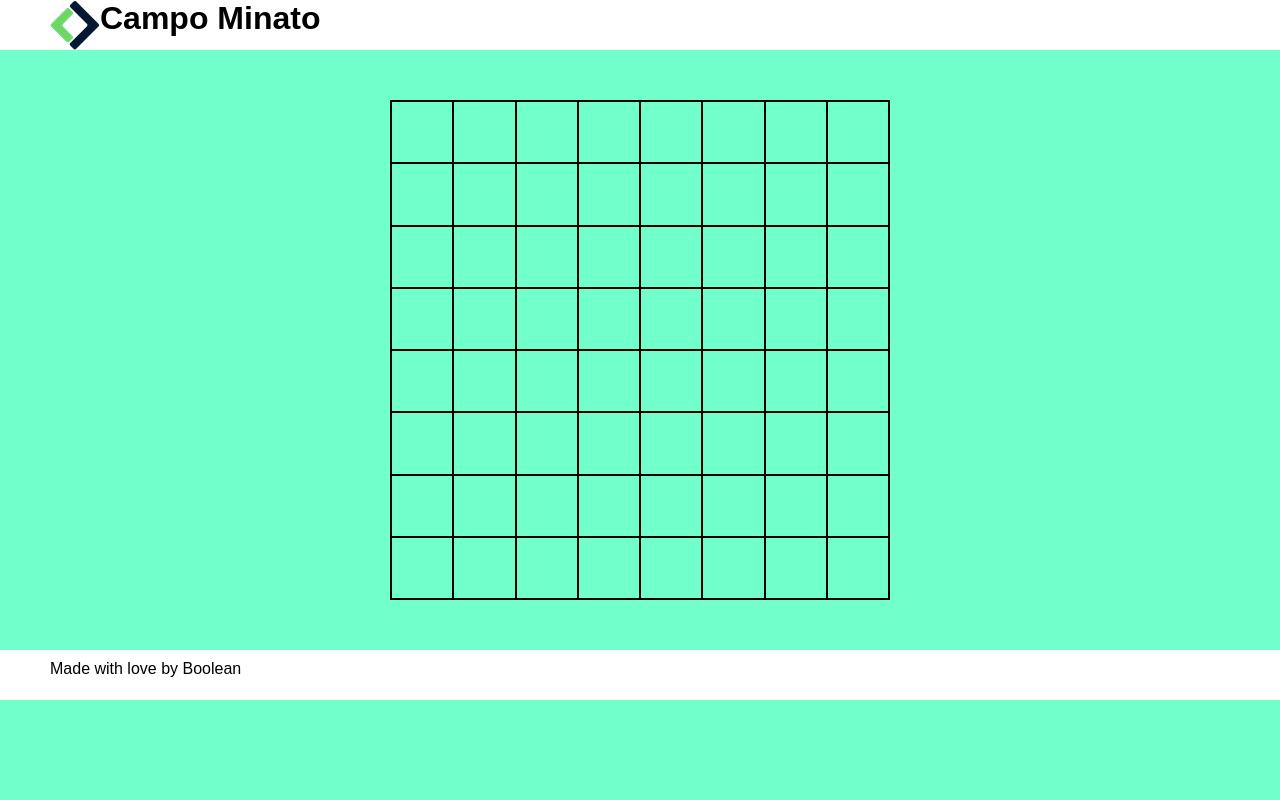
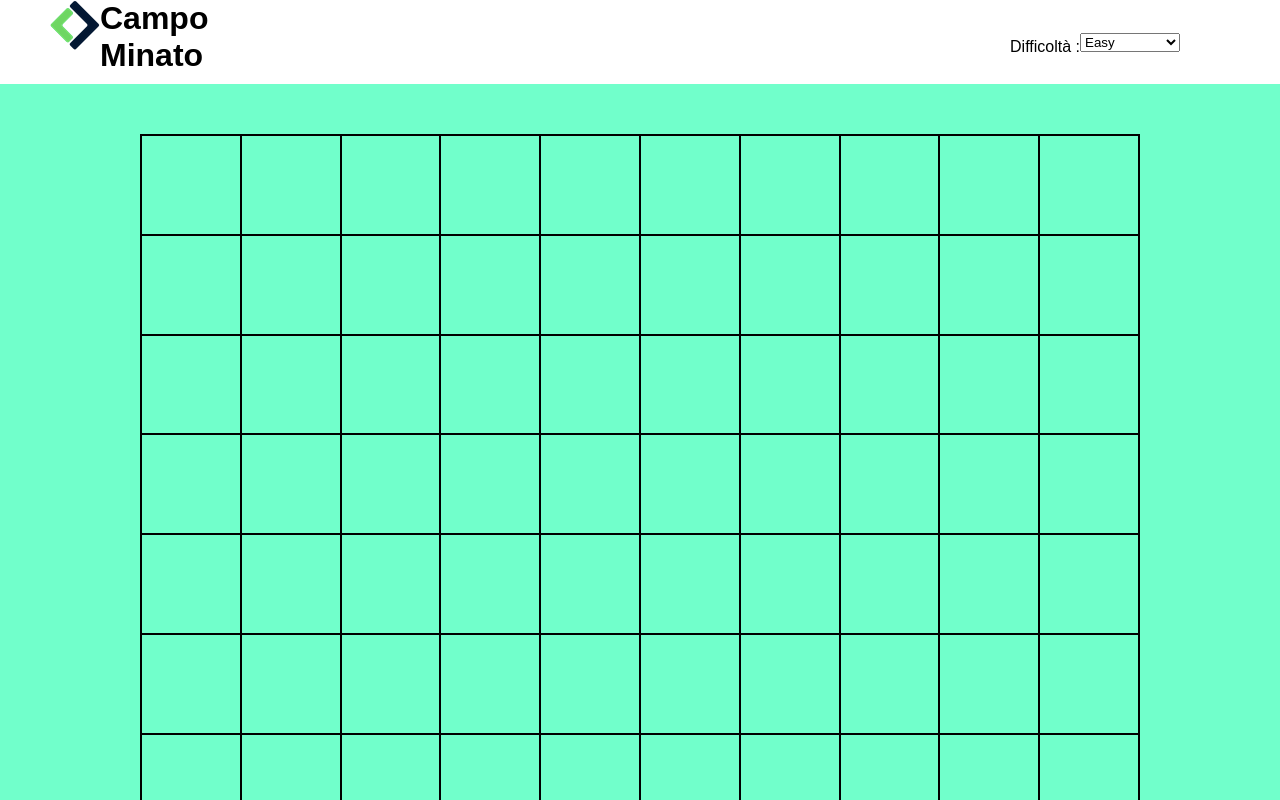
Before and after one commit to katiemathis/js-campominato-grid, a plain HTML site: page index.html in a window 1280 px wide. Shown: the top 800 px of the page. Drawn offline with Linux system fonts and the light colour scheme.

Commit message:
starting to set up difficulty levels

```diff
--- a/index.html
+++ b/index.html
@@ -15,22 +15,17 @@
             <img src="img/Logo.png" alt="Boolean Logo">
             <h1>Campo Minato</h1>
         </div>
+        <div id="dropdown">
+        <p>Difficoltà :  </p>
+        <select name="Difficoltà" id="difficulty">
+            <option value="Easy">Easy</option>
+            <option value="Hard">Hard</option>
+            <option value="Crazy">Crazy</option>
+          </select>
+        </div>
     </header>
 
-    <div id="grid" class="container">
-
-        <!--
-        <div class="square"></div>
-        <div class="square"></div>
-        <div class="square"></div>
-        <div class="square"></div>
-        <div class="square"></div>
-        <div class="square"></div>
-        <div class="square"></div>
-        <div class="square"></div>
-        -->
-
-
+    <div id="easy-grid" class="container">
 
     </div>
 
--- a/main.js
+++ b/main.js
@@ -1,4 +1,8 @@
-const gridElement = document.getElementById('grid');
+
+
+
+
+const gridElement = document.getElementById('easy-grid');
 
 const createGridElement = () => {
     const node = document.createElement('div');
@@ -6,24 +10,25 @@ const createGridElement = () => {
     return node;
 }
 
+let number = document.getElementsByClassName('square').innerHTML
 
-for (let i = 1; i<=64; i++) {
+
+
+
+
+for (let i = 1; i<=100; i++) {
 
     const node = createGridElement();
 
-    //gridElement.innerHTML += `<div class="square"></div>`;
+    number += '<p>'+ i +'</p>';
+
+
 
     node.addEventListener('click', function() {
         console.log(this);
         this.classList.add('clicked');
+
     });
-
-    /*
-    node.addEventListener('click', () => {
-        console.log(this);
-        node.classList.add('clicked');
-    })
-    */
 
     gridElement.appendChild(node);
 
--- a/style.css
+++ b/style.css
@@ -8,17 +8,32 @@
 header {
     background-color: #fff;
     min-height: 50px;
+    display: flex;
+    justify-content: space-between;
 
 }
 
 #logo {
-    margin: 0 20px 10px 50px;
+    margin: 0 0px 10px 50px;
 
 }
 
 img {
     float: left;
     margin-bottom: 10px;
+}
+
+#dropdown {
+    display: flex;
+    align-self: center;
+
+}
+
+#difficulty {
+    max-height: 20px;
+    width: 100px;
+    margin-right: 100px;
+    align-self: center;
 }
 
 body {
@@ -28,19 +43,19 @@ body {
 
 
 .container {
-    width: 500px;
+    width: 1000px;
     margin: 50px auto;
     border: solid 1px #000;
 
 
 }
 
-#grid {
-    height: 500px;
+#easy-grid {
+    height: 1000px;
 
 }
 
-#grid::after {
+#easy-grid::after {
     display: block;
     content: "";
     clear: both;
@@ -48,13 +63,15 @@ body {
 
 .square {
     border: solid 1px #000;
-    width: calc(100% / 8);
-    height: calc(100% / 8);
+    width: calc(100% / 10);
+    height: calc(100% / 10);
     float: left;
+    color: black;
+    font-size: 20px;
 }
 
 .clicked {
-    background-color: aquamarine;
+    background-color: #547ee9;
 }
 
 
```
